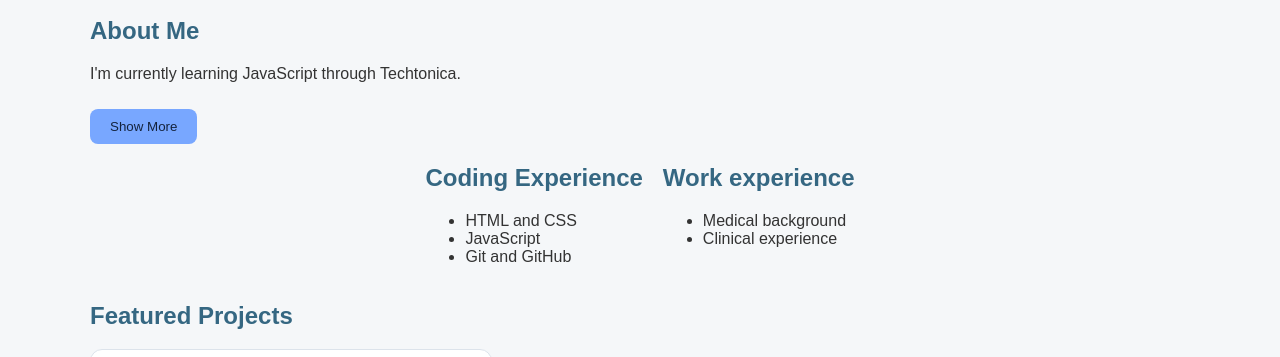
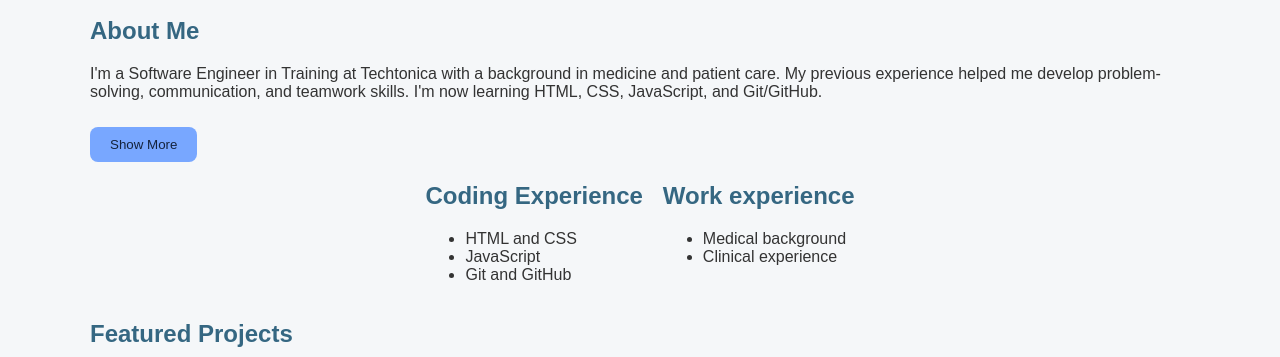
Before and after one commit to aksanaantaniuk888-bit/portfolio-website, a plain HTML site: page index.html in a window 1280 px wide. Shown: the part 399-756 px from the top of the page. Drawn offline with Linux system fonts and the light colour scheme.

Commit message:
add more info in preview about me

```diff
--- a/index.html
+++ b/index.html
@@ -48,14 +48,18 @@
                     <a href="aksanaantaniuk888@gmail.com">Email</a>
                 </div>
             </div>
-            <img src="images/photo.png" alt="Aksana Antaniuk" id="profile-photo">
+            <img src="images/new-photo.png" alt="Aksana Antaniuk" id="profile-photo">
         </header>
 
         <!-- About Me -->
         <section id="about">
             <h2>About Me</h2>
-            <p id="about-text">
-                I'm currently learning JavaScript through Techtonica.
+            <p id="about-text" aria-live="polite">
+                I'm a Software Engineer in Training at Techtonica
+                with a background in medicine and patient care.
+                My previous experience helped me develop
+                problem-solving, communication, and teamwork skills.
+                I'm now learning HTML, CSS, JavaScript, and Git/GitHub.
             </p>
             <button type="button" id="about-button">Show More</button>
         </section>
```
